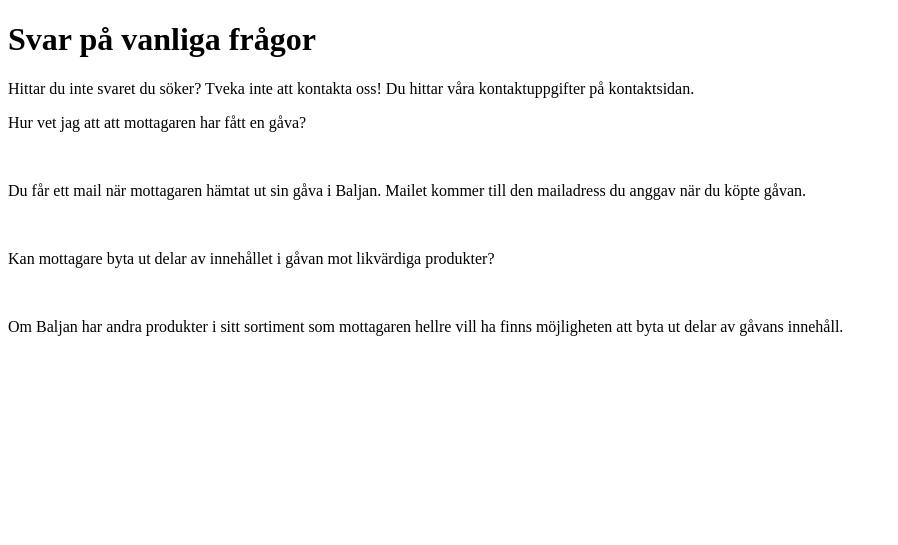
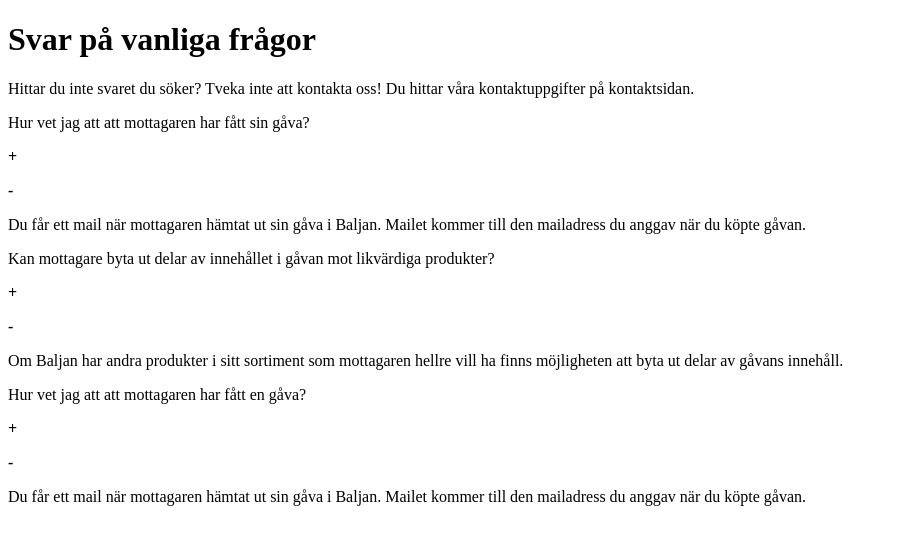
Before and after one commit to JoakimSorensen/BaljanGiftWebShop, a Flask app: page /html/faq in a window 1280 px wide. Shown: the top 545 px of the page, without its empty margins (0-898 px from the left). Run offline with Flask 2, Linux system fonts and the light colour scheme.

Commit message:
Changed layout on faq

```diff
--- /dev/null
+++ b/server/static/js/faq.js
@@ -0,0 +1,19 @@
+$(document).ready(function(){
+    $('.answer-wrapper').hide();
+    $('.minus').hide();
+
+    $('.plus').on('click', function() {
+        var num = this.id.split('-').pop();
+        $('#plus-' + num).hide();
+        $('#minus-' + num).show();
+        $('#answer-' + num).slideDown();
+    });
+
+    $('.minus').on('click', function(){
+        var num = this.id.split('-').pop();
+        $('#minus-' + num).hide();
+        $('#plus-' + num).show();
+        $('#answer-' + num).slideUp();
+    });
+
+});
--- a/server/templates/faq.html
+++ b/server/templates/faq.html
@@ -8,19 +8,74 @@
         <div class="col-md-12 title-wrapper">
             <h1>Svar på vanliga frågor</h1>
             <p>Hittar du inte svaret du söker? Tveka inte att kontakta oss! Du hittar våra kontaktuppgifter på
-            kontaktsidan.</p>
+                kontaktsidan.</p>
+        </div>
+    </div>
+
+    <!--question 1 -->
+    <div class="row">
+        <div class="col-md-1 col-sm-1 col-xs-1"></div>
+        <div class="col-md-10 col-sm-10 col-xs-10 question-wrapper">
+            <p class="question">Hur vet jag att att mottagaren har fått sin gåva?</p>
+        </div>
+        <div class="col-md-1 col-sm-1 col-xs-1 plus" id="plus-1">
+            <p><strong>+</strong></p>
+        </div>
+         <div class="col-md-1 col-sm-1 col-xs-1 minus" id="minus-1">
+            <p><strong>-</strong></p>
         </div>
     </div>
     <div class="row">
-        <div class="col-md-12 faq-wrapper">
-            <p class="question">Hur vet jag att att mottagaren har fått en gåva?</p><br/>
-            <p class="answer">Du får ett mail när mottagaren hämtat ut sin gåva i Baljan. Mailet kommer till den
-                mailadress du anggav när du köpte gåvan.</p><br/>
-            <p class="question">Kan mottagare byta ut delar av innehållet i gåvan mot likvärdiga produkter?</p><br/>
-            <p class="answer">Om Baljan har andra produkter i sitt sortiment som mottagaren hellre vill ha finns
-                möjligheten att byta ut delar av gåvans innehåll.</p>
-            <div class="col-md-12">
-            </div>
+        <div class="col-md-1 col-sm-1 col-xs-1"></div>
+        <div class="col-md-10 col-sm-10 col-xs-10 answer-wrapper" id="answer-1">
+             <p class="answer">Du får ett mail när mottagaren hämtat ut sin gåva i Baljan. Mailet kommer till den
+                 mailadress du anggav när du köpte gåvan.</p>
         </div>
+    </div>
+    <!--question 2 -->
+     <div class="row">
+        <div class="col-md-1 col-sm-1 col-xs-1"></div>
+        <div class="col-md-10 col-sm-10 col-xs-10 question-wrapper">
+            <p class="question">Kan mottagare byta ut delar av innehållet i gåvan mot likvärdiga produkter?</p>
+        </div>
+        <div class="col-md-1 col-sm-1 col-xs-1 plus" id="plus-2">
+            <p><strong>+</strong></p>
+        </div>
+         <div class="col-md-1 col-sm-1 col-xs-1 minus" id="minus-2">
+            <p><strong>-</strong></p>
+        </div>
+    </div>
+    <div class="row">
+        <div class="col-md-1 col-sm-1 col-xs-1"></div>
+        <div class="col-md-10 col-sm-10 col-xs-10 answer-wrapper" id="answer-2">
+             <p class="answer">Om Baljan har andra produkter i sitt sortiment som mottagaren hellre vill ha finns
+                    möjligheten att byta ut delar av gåvans innehåll.</p>
+        </div>
+    </div>
+    <!--question 3 -->
+    <div class="row">
+        <div class="col-md-1 col-sm-1 col-xs-1"></div>
+        <div class="col-md-10 col-sm-10 col-xs-10 question-wrapper">
+            <p class="question">Hur vet jag att att mottagaren har fått en gåva?</p>
+        </div>
+        <div class="col-md-1 col-sm-1 col-xs-1 plus" id="plus-1">
+            <p><strong>+</strong></p>
+        </div>
+         <div class="col-md-1 col-sm-1 col-xs-1 minus" id="minus-1">
+            <p><strong>-</strong></p>
+        </div>
+    </div>
+    <div class="row">
+        <div class="col-md-1 col-sm-1 col-xs-1"></div>
+        <div class="col-md-10 col-sm-10 col-xs-10 answer-wrapper" id="answer-1">
+             <p class="answer">Du får ett mail när mottagaren hämtat ut sin gåva i Baljan. Mailet kommer till den
+                 mailadress du anggav när du köpte gåvan.</p>
+        </div>
+    </div>
+
+
+</div>
 </body>
 </html>
+
+<script src="/static/js/faq.js"></script>
```
Also changed, not shown: server/static/css/faq.css (+24 -1 lines).
